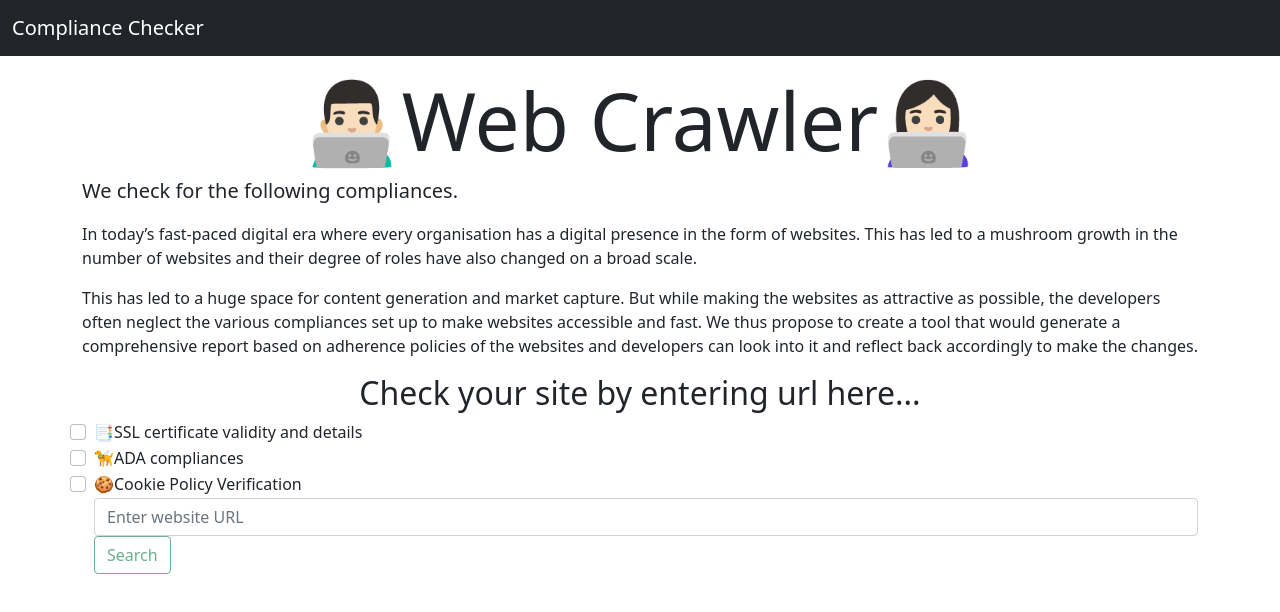
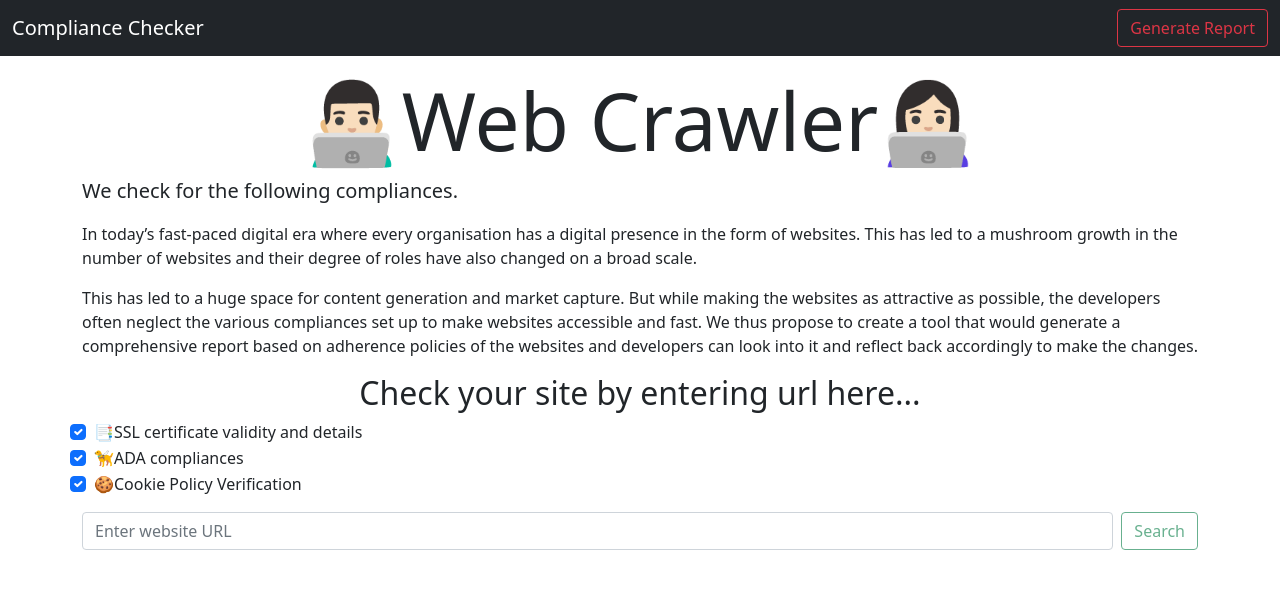
Before and after one commit to darahask/compliance-checker, a website: page views/index.html in a window 1280 px wide. Drawn offline with nearby package versions, Linux system fonts and the light colour scheme.

Commit message:
changes to UI selectivity

```diff
--- a/views/index.html
+++ b/views/index.html
@@ -59,11 +59,9 @@
                         <a class="nav-link" hidden href="#" id="cookies">Cookies</a>
                     </li>
                 </ul>
-                <!-- <form class="d-flex" id="search-compliance">
-                    <input id="search-url" class="form-control me-2" type="search" placeholder="Enter website URL"
-                        aria-label="Search">
-                    <button class="btn btn-outline-success disabled" id="search" type="submit">Search</button>
-                </form> -->
+                <form class="d-flex" id="search-compliance">
+                    <button class="btn btn-outline-danger" id="report" type="submit">Generate Report</button>
+                </form>
             </div>
         </div>
     </nav>
@@ -93,23 +91,21 @@
             </h2>
             <form class="row" id="home-search-compliance">
                 <div class="form-check">
-                    <input class="form-check-input" type="checkbox" value="sslRequested" id="sslRequested">
+                    <input class="form-check-input" type="checkbox" value="sslRequested" id="sslRequested" checked >
                     <label class="form-check-label" for="ssl">📑SSL certificate validity and details</label>
                 </div>
                 <div class="form-check">
-                    <input class="form-check-input" type="checkbox" value="adaRequested" id="adaRequested">
+                    <input class="form-check-input" type="checkbox" value="adaRequested" id="adaRequested" checked>
                     <label class="form-check-label" for="ada">🦮ADA compliances</label>
                 </div>
-                <div class="form-check">
-                    <input class="form-check-input" type="checkbox" value="cookieRequested" id="cookieRequested">
+                <div class="form-check mb-3">
+                    <input class="form-check-input" type="checkbox" value="cookieRequested" id="cookieRequested" checked>
                     <label class="form-check-label" for="cookie">🍪Cookie Policy Verification</label>
                 </div>
-                <div class="form-check mb-3">
-                    <div class="col">
-                        <input id="home-search-url" class="form-control me-2" type="search" placeholder="Enter website URL"
-                            aria-label="home-search">
-                        <button class="btn btn-outline-success disabled" id="home-search" type="submit">Search</button>
-                    </div>
+                <div class="d-flex">
+                    <input id="home-search-url" class="form-control me-2" type="search" placeholder="Enter website URL" aria-label="home-search" aria-describedby="validationFeedback">
+                    <button class="btn btn-outline-success disabled" id="home-search" type="submit">Search</button>
+                    <div id="validationFeedback" class="invalid-feedback">Please select at least one parameter.</div>
                 </div>
             </form>
         </div>
```
